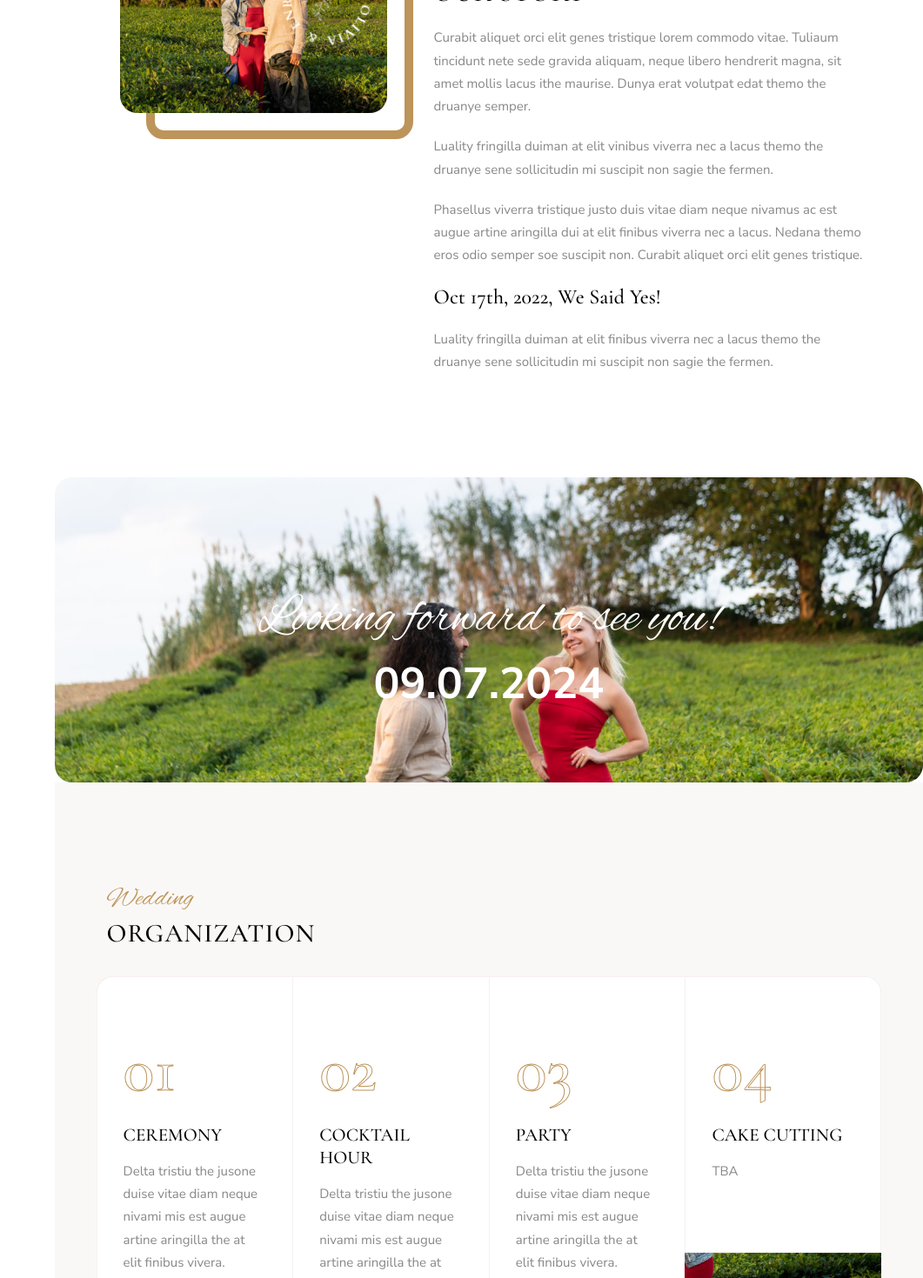
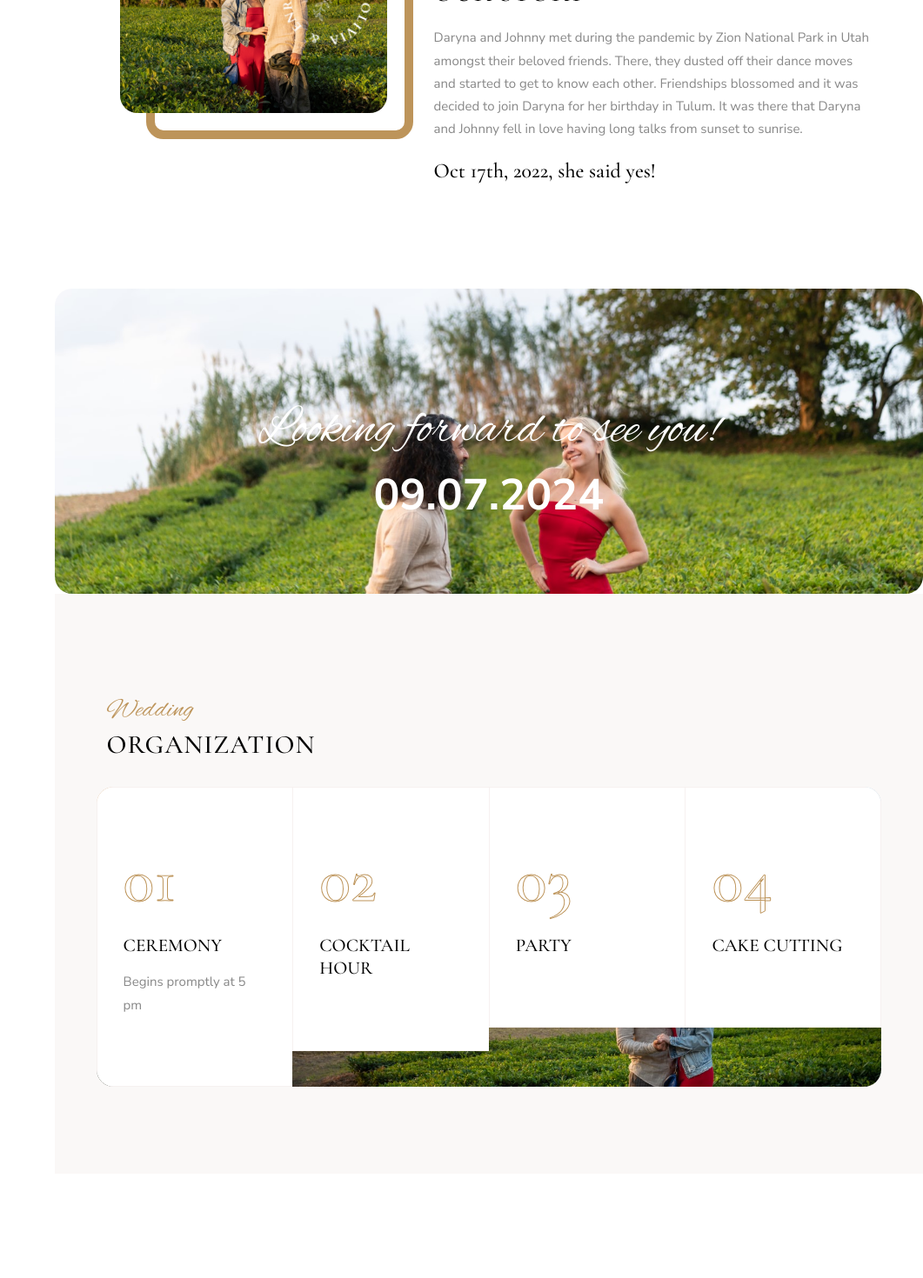
Before and after one commit to Smille007/Wedding1, a React (Vite) app: page / in a window 1280 px wide. Shown: the part 2033-3503 px from the top of the page at 87% size, without its empty margins (219-1280 px from the left). Built offline with nearby package versions, Linux system fonts and the light colour scheme.

Commit message:
first commit

```diff
--- a/src/components/Bridegroom.jsx
+++ b/src/components/Bridegroom.jsx
@@ -59,7 +59,9 @@ function Bridegroom() {
                     Johnny Diaz <i className='ti-heart'></i>
                   </h6>{' '}
                   <span>The Groom</span>
-                  <p>Johnny is awesome! the best so best!Love you so much</p>
+                  <p>
+                  {/*Johnny was born and raised in NY and in the Dominican Republic*/}
+                  </p>
                   <div className='social'>
                     <div className='full-width'>
                       <a
--- a/src/components/Organization.jsx
+++ b/src/components/Organization.jsx
@@ -15,31 +15,28 @@ function Organization () {
             <h2 className='custom-font numb'>01</h2>
             <h6 className='title'>Ceremony</h6>
             <p>
-              Delta tristiu the jusone duise vitae diam neque nivami mis est
-              augue artine aringilla the at elit finibus vivera.
+              Begins promptly at 5 pm
             </p>
           </div>
           <div className='col-md-3 item-box'>
             <h2 className='custom-font numb'>02</h2>
             <h6 className='title'>Cocktail Hour</h6>
             <p>
-              Delta tristiu the jusone duise vitae diam neque nivami mis est
-              augue artine aringilla the at elit finibus vivera.
+              {/*6 pm, Dinner afterward*/}
             </p>
           </div>
           <div className='col-md-3 item-box'>
             <h2 className='custom-font numb'>03</h2>
             <h6 className='title'>Party</h6>
             <p>
-              Delta tristiu the jusone duise vitae diam neque nivami mis est
-              augue artine aringilla the at elit finibus vivera.
+              {/*Following dinner */}
             </p>
           </div>
           <div className='col-md-3 item-box'>
             <h2 className='custom-font numb'>04</h2>
             <h6 className='title'>Cake Cutting</h6>
             <p>
-              TBA
+              {/*TBA*/}
 
 
 
--- a/src/components/Story.jsx
+++ b/src/components/Story.jsx
@@ -20,25 +20,28 @@ function Story () {
             <h4 className='oliven-story-subtitle'>Our love.</h4>
             <h3 className='oliven-story-title'>Our Story</h3>
             <p>
-              Curabit aliquet orci elit genes tristique lorem commodo vitae.
-              Tuliaum tincidunt nete sede gravida aliquam, neque libero
-              hendrerit magna, sit amet mollis lacus ithe maurise. Dunya erat
-              volutpat edat themo the druanye semper.
+              Daryna and Johnny met during the pandemic by
+              Zion National Park in Utah amongst their beloved friends.
+              There, they dusted off their dance moves and started
+              to get to know each other.  Friendships blossomed and
+              it was decided to join Daryna for her birthday in Tulum.
+              It was there that Daryna and Johnny fell in love having
+              long talks from sunset to sunrise.
             </p>
             <p>
-              Luality fringilla duiman at elit vinibus viverra nec a lacus themo
-              the druanye sene sollicitudin mi suscipit non sagie the fermen.
+              {/*Luality fringilla duiman at elit vinibus viverra nec a lacus themo
+              the druanye sene sollicitudin mi suscipit non sagie the fermen.*/}
             </p>
             <p>
-              Phasellus viverra tristique justo duis vitae diam neque nivamus ac
+             {/* Phasellus viverra tristique justo duis vitae diam neque nivamus ac
               est augue artine aringilla dui at elit finibus viverra nec a
               lacus. Nedana themo eros odio semper soe suscipit non. Curabit
-              aliquet orci elit genes tristique.
+              aliquet orci elit genes tristique.*/}
             </p>
-            <h4>Oct 17th, 2022, We Said Yes!</h4>
+            <h4>Oct 17th, 2022, she said yes!</h4>
             <p>
-              Luality fringilla duiman at elit finibus viverra nec a lacus themo
-              the druanye sene sollicitudin mi suscipit non sagie the fermen.
+            {/*  Luality fringilla duiman at elit finibus viverra nec a lacus themo
+              the druanye sene sollicitudin mi suscipit non sagie the fermen.*/}
             </p>
           </div>
         </div>
```
Also changed, not shown: 1 other file (tests, documents, lock files or other folders).
